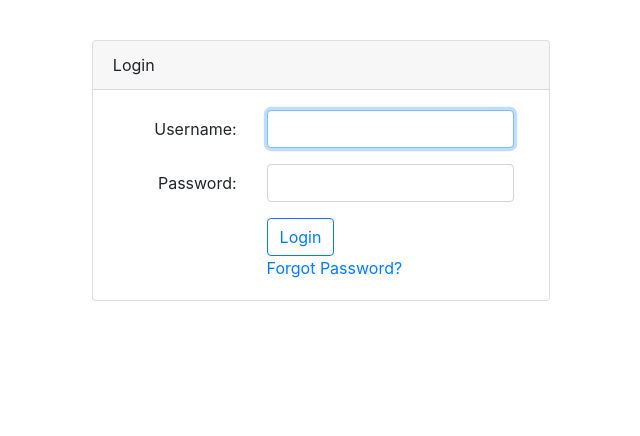
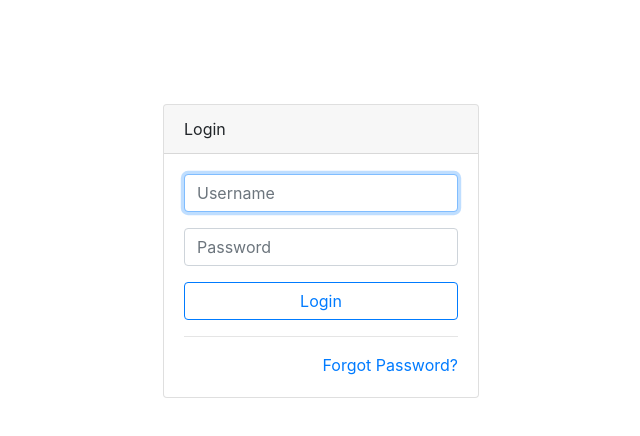
Before and after one commit to aswinveepey/ecom-admin-panel-react, a React (Create React App) app: page /login in a window 1280 px wide. Shown: the top 436 px of the page, without its empty margins (319-959 px from the left). Built offline with nearby package versions, Linux system fonts and the light colour scheme.

Commit message:
working navigation

```diff
--- a/src/App.css
+++ b/src/App.css
@@ -1,7 +1,8 @@
 .login-form
 {
-    padding-top: 2.5rem;
-    padding-bottom: 2.5rem;
+    padding-top: 1.5rem;
+    padding-bottom: 1.5rem;
+    margin-top: 5rem;
 }
 .login-form .row
 {
@@ -49,7 +50,7 @@ Note: Beware of modifying this element as it can break the animations - you shou
 
 /* General sidebar styles */
 .bm-menu {
-  background: #373a47;
+  background: #222d32;
   padding: 2.5em 1.5em 0;
   font-size: 1.15em;
 }
@@ -67,7 +68,9 @@ Note: Beware of modifying this element as it can break the animations - you shou
 
 /* Individual item */
 .bm-item {
+  color: #ffffff;
   display: inline-block;
+  padding: 0.8em;
 }
 
 /* Styling of overlay */
--- a/src/App.js
+++ b/src/App.js
@@ -1,6 +1,6 @@
 import React from 'react';
 import './App.css';
-import { BrowserRouter as Router, Route, Link, Switch } from "react-router-dom";
+import { BrowserRouter as Router, Route, Switch } from "react-router-dom";
 import Login from './components/login.js';
 import Home from './components/home.js';
 
--- a/src/components/common/sidebar.js
+++ b/src/components/common/sidebar.js
@@ -1,10 +1,10 @@
 import React from 'react';
-import { slide as Menu } from "react-burger-menu";
+import Menu from "react-burger-menu/lib/menus/slide";
 
 class SidebarComp extends React.Component {
   render() {
     return (
-      <Menu noOverlay>
+      <Menu >
         <a id="user" className="menu-item" href="/home">
           Manage User
         </a>
--- a/src/components/login.js
+++ b/src/components/login.js
@@ -1,13 +1,14 @@
 import React from "react";
+import history from '../history'
 
 class Login extends React.Component {
 
   handleSubmit(event) {
-    this.context.history.push("/home");
+    history.push("/home");
   }
   render() {
     return (
-      <div className="container login-form">
+      <div className="container login-form ">
         <div className="row justify-content-center">
           <div className="card">
             <div className="card-header">Login</div>
@@ -15,17 +16,18 @@ class Login extends React.Component {
               <form onSubmit={this.handleSubmit}>
                 {/* Username */}
                 <div className="form-group row">
-                  <label
+                  {/* <label
                     htmlFor="username"
                     className="col-md-4 col-form-label text-md-right"
                   >
                     Username:
-                  </label>
-                  <div className="col-md-8">
+                  </label> */}
+                  <div>
                     <input
                       type="text"
                       id="username"
                       className="form-control"
+                      placeholder="Username"
                       required
                       autoFocus
                     />
@@ -33,27 +35,32 @@ class Login extends React.Component {
                 </div>
                 {/* Password */}
                 <div className="form-group row">
-                  <label
+                  {/* <label
                     htmlFor="password"
                     className="col-md-4 col-form-label text-md-right"
                   >
                     Password:
-                  </label>
-                  <div className="col-md-8">
+                  </label> */}
+                  <div>
                     <input
                       type="password"
                       id="password"
                       className="form-control"
+                      placeholder="Password"
                       required
                     />
                   </div>
                 </div>
-                <div className="col-md-8 offset-md-4">
-                  <button type="submit" className="btn btn-outline-primary">
+                <div className="d-flex flex-row-reverse">
+                  <button
+                    type="submit"
+                    className="btn btn-block btn-outline-primary"
+                  >
                     Login
                   </button>
                 </div>
-                <div className="col-md-8 offset-md-4">
+                <hr></hr>
+                <div className="d-flex flex-row-reverse">
                   <a href="/">Forgot Password?</a>
                 </div>
               </form>
--- /dev/null
+++ b/src/history.js
@@ -0,0 +1,3 @@
+import { createBrowserHistory } from "history";
+
+export default createBrowserHistory();
--- a/src/index.js
+++ b/src/index.js
@@ -4,12 +4,13 @@ import './index.css';
 import "bootstrap/dist/css/bootstrap.min.css";
 import App from './App';
 import * as serviceWorker from './serviceWorker';
-import { BrowserRouter } from "react-router-dom";
+import { Router } from "react-router-dom";
+import history from "./history";
 
 ReactDOM.render(
-    <BrowserRouter>
-      <App />
-    </BrowserRouter>,
+  <Router history={history}>
+    <App />
+  </Router>,
   document.getElementById("root")
 );
 
```
